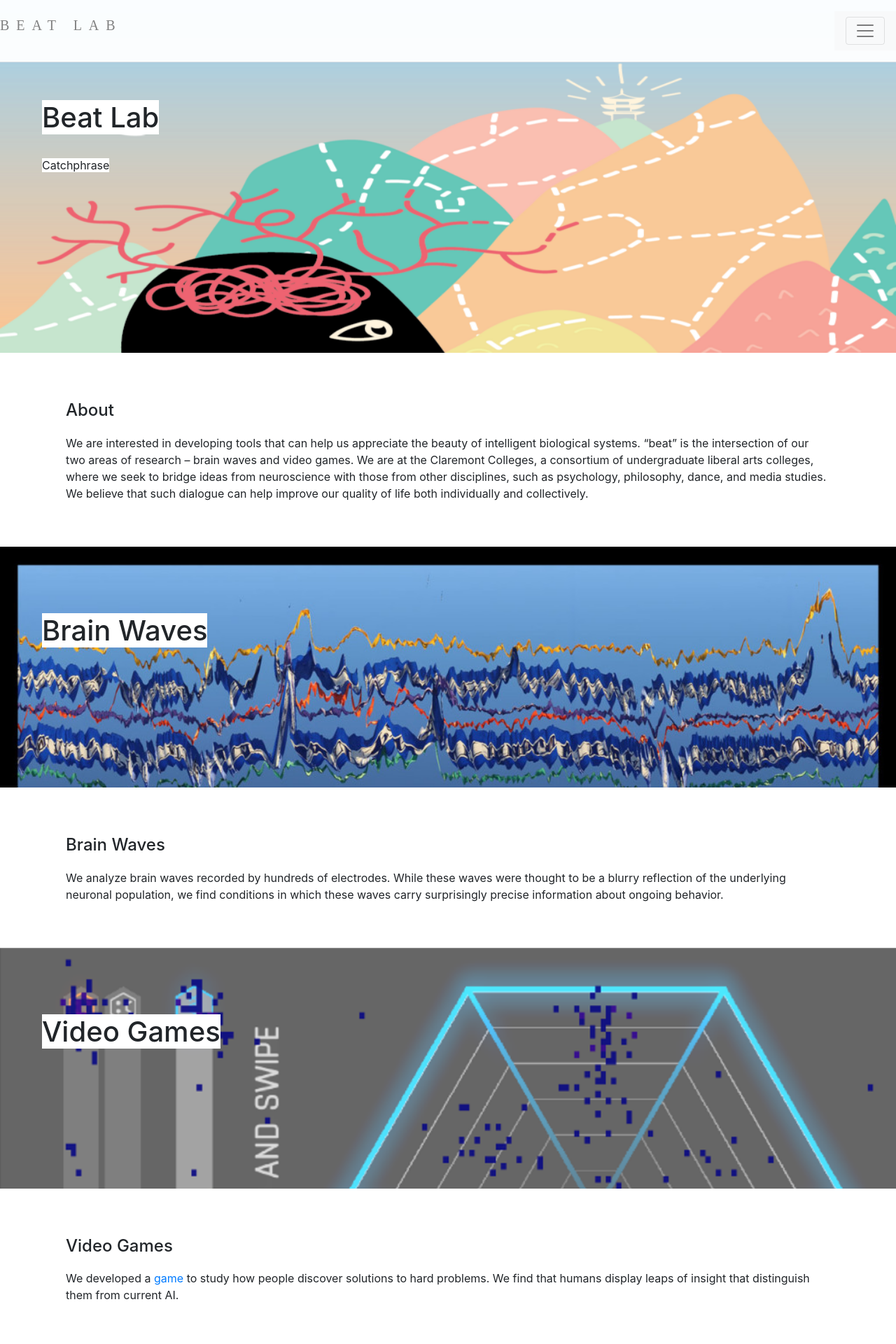
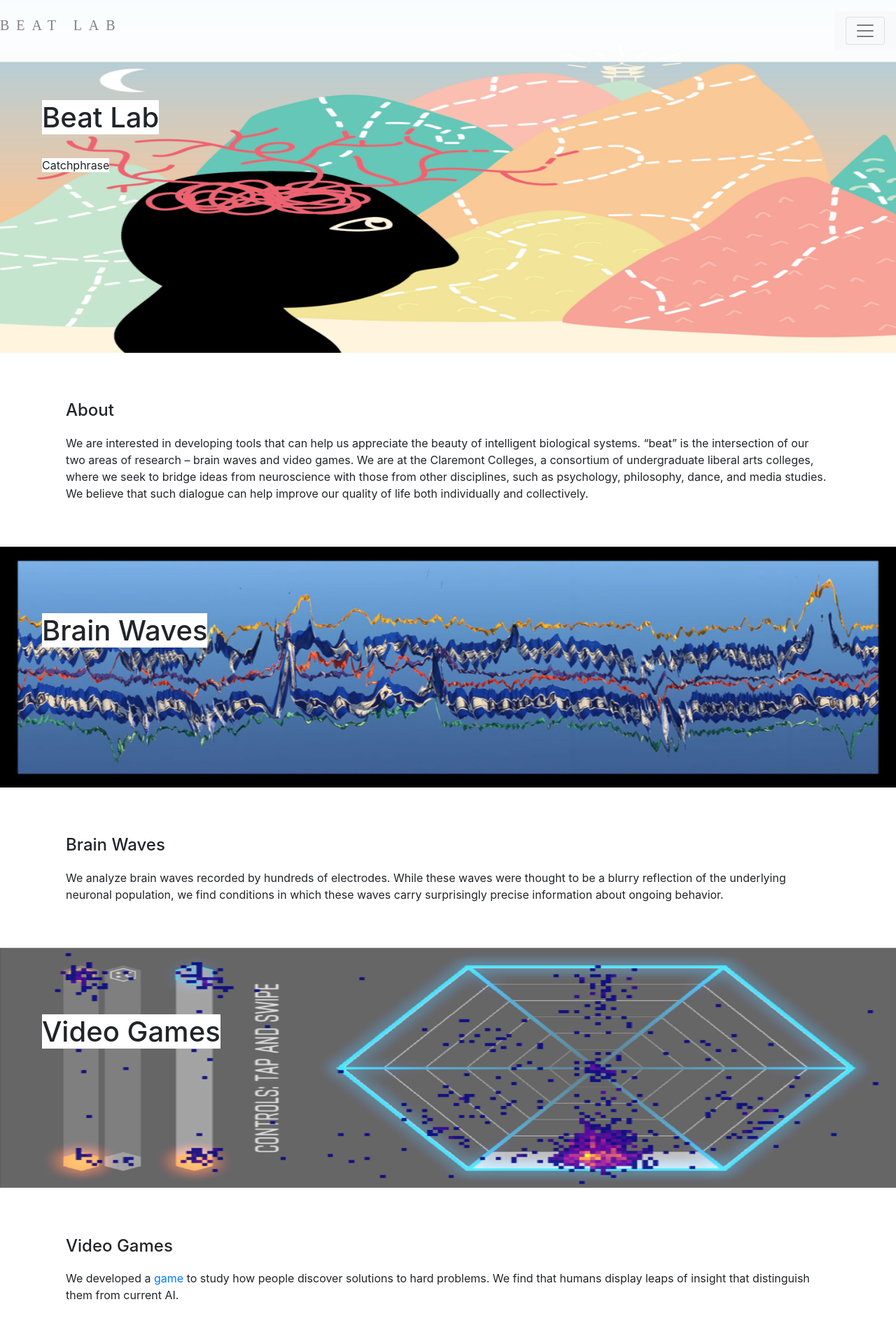
Before and after one commit to SeijiAkera/BeatLab-site, a Flask app: page / in a window 1280 px wide. Shown: the top 1920 px of the page at 70% size. Run offline with Flask 3, Linux system fonts and the light colour scheme; some libraries are stand-ins or nearby versions.

Commit message:
edit parallax

```diff
--- a/templates/index.html
+++ b/templates/index.html
@@ -45,13 +45,12 @@
               /* The image used is done inline*/
 
               /* Other Parameters */
-              height: 100%;
 
               /* Create the parallax scrolling effect */
               background-attachment: fixed;
               background-position: center top;
               background-repeat: no-repeat;
-              background-size: cover;
+              background-size: 100% 100%;
             }
 
             .site-title {
```
